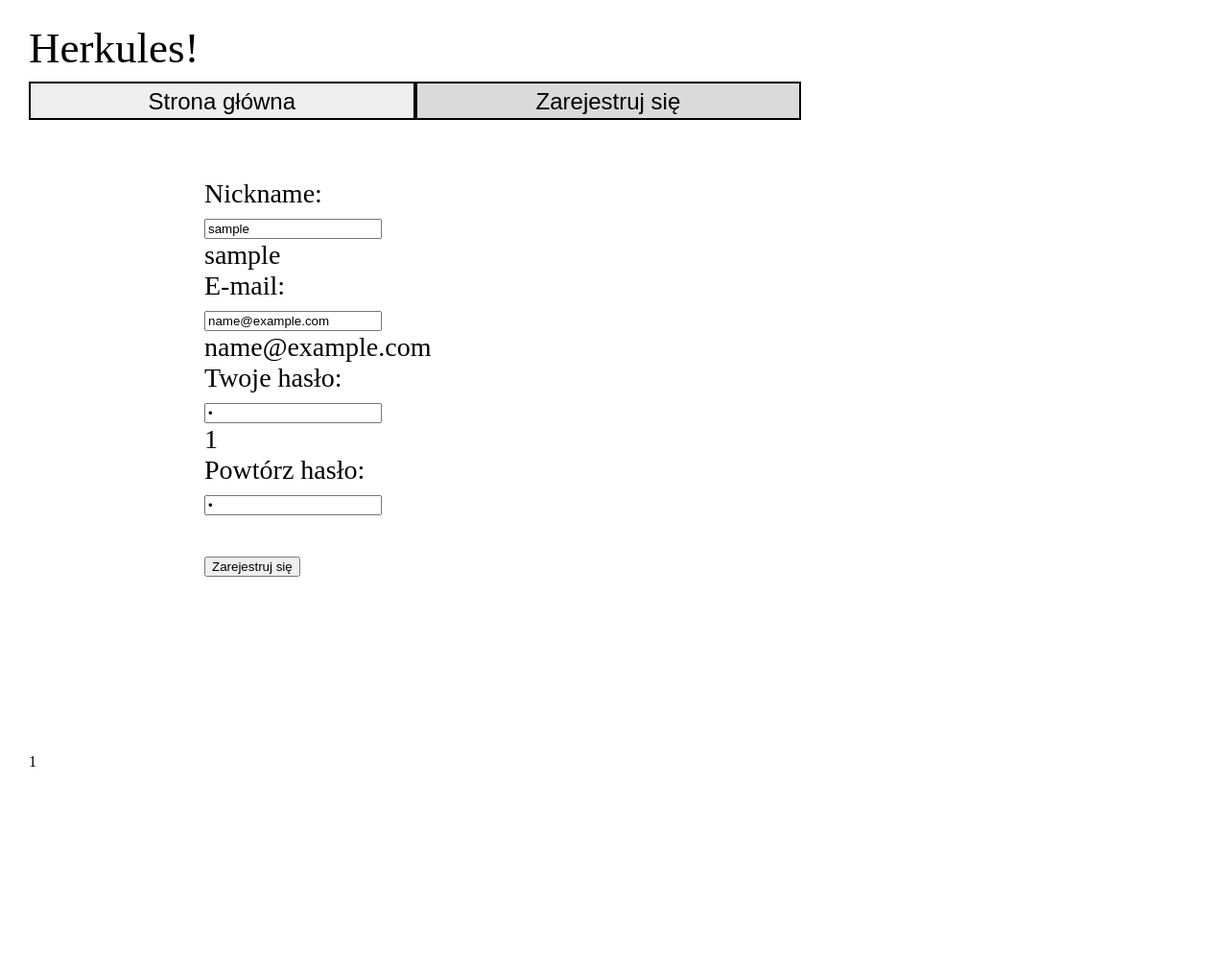
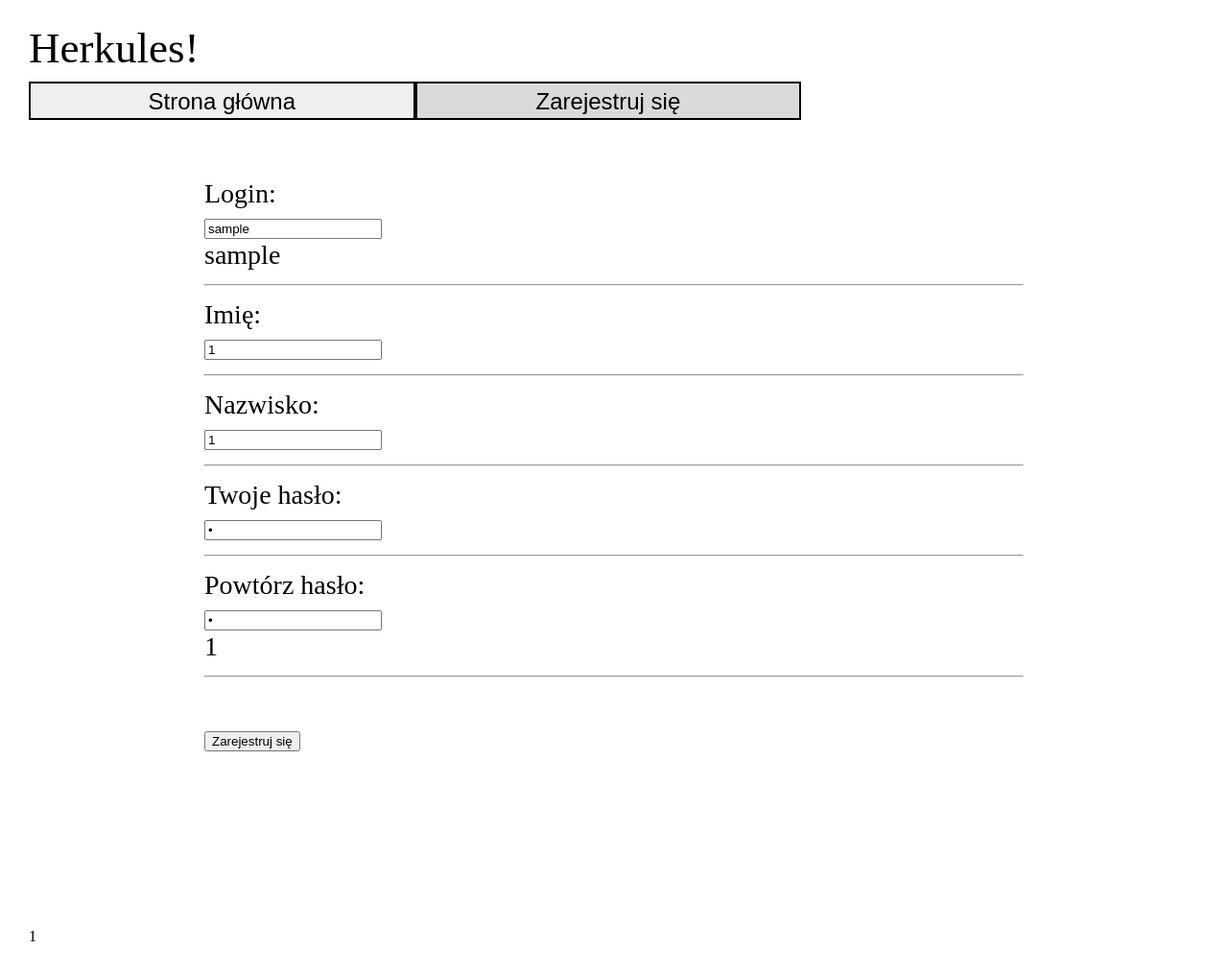
Before and after one commit to kosinski-piotr/FirmaDetektywistyczna, a PHP site: page /rejestracja.php in a window 1280 px wide. Shown: the whole page at 96% size. Before the commit the page ends 799 px from the top, so only its background shows below. Run offline with PHP 8.4, Linux system fonts and the light colour scheme; the visitor is signed in with stand-in values (Sample User, id 1).

Commit message:
Rejestracja działa

```diff
--- a/FirmaDetektywistyczna/rejestracja.php
+++ b/FirmaDetektywistyczna/rejestracja.php
@@ -2,28 +2,30 @@
 
 	session_start();
 
-	if (isset($_POST['email']))
+	if (isset($_POST['imie']) && isset($_POST['nazwisko']))
 	{
 		//Udana walidacja? Załóżmy, że tak!
 		$wszystko_OK=true;
 
-		//Sprawdź poprawność nickname'a
-		$nick = $_POST['nick'];
+		//Sprawdź poprawność loginu
+		$login = $_POST['login'];
 
-		//Sprawdzenie długości nicka
-		if ((strlen($nick)<3) || (strlen($nick)>20))
+		//Sprawdzenie długości loginu
+		if ((strlen($login)<3) || (strlen($login)>20))
 		{
 			$wszystko_OK=false;
-			$_SESSION['e_nick']="Nick musi posiadać od 3 do 20 znaków!";
+			$_SESSION['e_login']="Login musi posiadać od 3 do 20 znaków!";
 		}
 
-		if (ctype_alnum($nick)==false)
+		if (ctype_alnum($login)==false)
 		{
 			$wszystko_OK=false;
-			$_SESSION['e_nick']="Nick może składać się tylko z liter i cyfr (bez polskich znaków)";
+			$_SESSION['e_login']="Login może składać się tylko z liter i cyfr (bez polskich znaków)";
 		}
 
-		$email = $_POST['email'];
+		$imie = $_POST['imie'];
+		$nazwisko = $_POST['nazwisko'];
+
 		//Sprawdź poprawność hasła
 		$haslo1 = $_POST['haslo1'];
 		$haslo2 = $_POST['haslo2'];
@@ -41,8 +43,9 @@
 		}
 
 		//Zapamiętaj wprowadzone dane
-		$_SESSION['fr_nick'] = $nick;
-		$_SESSION['fr_email'] = $email;
+		$_SESSION['fr_login'] = $login;
+		$_SESSION['fr_imie'] = $imie;
+		$_SESSION['fr_nazwisko'] = $nazwisko;
 		$_SESSION['fr_haslo1'] = $haslo1;
 		$_SESSION['fr_haslo2'] = $haslo2;
 
@@ -60,25 +63,25 @@
 			{
 
 				//Czy nick jest już zarezerwowany?
-				$rezultat = $polaczenie->query("SELECT id FROM uzytkownicy WHERE user='$nick'");
+				$rezultat = $polaczenie->query("SELECT id FROM uzytkownicy WHERE user='$login'");
 
 				if (!$rezultat) throw new Exception($polaczenie->error);
 
-				$ile_takich_nickow = $rezultat->num_rows;
-				if($ile_takich_nickow>0)
+				$ile_takich_loginow = $rezultat->num_rows;
+				if($ile_takich_loginow>0)
 				{
 					$wszystko_OK=false;
-					$_SESSION['e_nick']="Istnieje już gracz o takim nicku! Wybierz inny.";
+					$_SESSION['e_login']="Istnieje już użytkownik o takim loginie. Wybierz inny :)";
 				}
 
 				if ($wszystko_OK==true)
 				{
-					//Hurra, wszystkie testy zaliczone, dodajemy gracza do bazy
-					echo '<script>alert('.$email.')</script>';
-					if ($polaczenie->query("INSERT INTO uzytkownicy VALUES (79, '$nick', '$haslo1', '$email', '$email', 1)"))
+					//Dodawanie Użytkownika do bazy:
+					if ($polaczenie->query("INSERT INTO uzytkownicy VALUES (NULL, '$login', '$haslo1', '$imie', '$nazwisko', 1)"))
 					{
 						$_SESSION['udanarejestracja']=true;
-						header('Location: index.php');
+                        echo("<script>alert('Rejestracja przebiegła pomyślnie!')</script>");
+                        echo("<script>window.location = 'index.php';</script>");
 					}
 					else
 					{
@@ -136,46 +139,50 @@
 
     <div class="text">
         <form method="post">
-            Nickname:
+        Login:
             <br />
             <input type="text" value="<?php
-                                      if (isset($_SESSION['fr_nick']))
+                                      if (isset($_SESSION['fr_login']))
                                       {
-                                          echo $_SESSION['fr_nick'];
-                                          unset($_SESSION['fr_nick']);
+                                          echo $_SESSION['fr_login'];
+                                          unset($_SESSION['fr_login']);
                                       }
                                       ?>"
-                name="nick" />
+                name="login" />
             <br />
 
             <?php
-			if (isset($_SESSION['e_nick']))
+			if (isset($_SESSION['e_login']))
 			{
-				echo '<div class="error">'.$_SESSION['e_nick'].'</div>';
-				unset($_SESSION['e_nick']);
+				echo '<div class="error">'.$_SESSION['e_login'].'</div>';
+				unset($_SESSION['e_login']);
 			}
             ?>
-
-		E-mail:
+            <hr />
+		Imię:
             <br />
             <input type="text" value="<?php
-                                      if (isset($_SESSION['fr_email']))
+                                      if (isset($_SESSION['fr_imie']))
                                       {
-                                          echo $_SESSION['fr_email'];
-                                          unset($_SESSION['fr_email']);
+                                          echo $_SESSION['fr_imie'];
+                                          unset($_SESSION['fr_imie']);
                                       }
                                       ?>"
-                name="email" />
+                name="imie" />
             <br />
-
-            <?php
-			if (isset($_SESSION['e_email']))
-			{
-				echo '<div class="error">'.$_SESSION['e_email'].'</div>';
-				unset($_SESSION['e_email']);
-			}
-            ?>
-
+            <hr />
+        Nazwisko:
+            <br />
+            <input type="text" value="<?php
+                                      if (isset($_SESSION['fr_nazwisko']))
+                                      {
+                                          echo $_SESSION['fr_nazwisko'];
+                                          unset($_SESSION['fr_nazwisko']);
+                                      }
+                                      ?>"
+                name="nazwisko" />
+            <br />
+            <hr />
 		Twoje hasło:
             <br />
             <input type="password" value="<?php
@@ -188,16 +195,11 @@
                 name="haslo1" />
             <br />
 
-            <?php
-			if (isset($_SESSION['e_haslo']))
-			{
-				echo '<div class="error">'.$_SESSION['e_haslo'].'</div>';
-				unset($_SESSION['e_haslo']);
-			}
-            ?>
 
+            <hr />
 		Powtórz hasło:
             <br />
+
             <input type="password" value="<?php
                                           if (isset($_SESSION['fr_haslo2']))
                                           {
@@ -207,10 +209,17 @@
                                           ?>"
                 name="haslo2" />
             <br />
+            <?php
+			if (isset($_SESSION['e_haslo']))
+			{
+				echo '<div class="error">'.$_SESSION['e_haslo'].'</div>';
+				unset($_SESSION['e_haslo']);
+			}
+            ?>
 
 
+            <hr />
             <br />
-
             <input type="submit" value="Zarejestruj się" />
 
         </form>
```
Also changed, not shown: FirmaDetektywistyczna/profile.php (renamed from FirmaDetektywistyczna/logowanie.php, +11 -15 lines), FirmaDetektywistyczna/css/style.css (line endings or trailing spaces), 1 other file.
